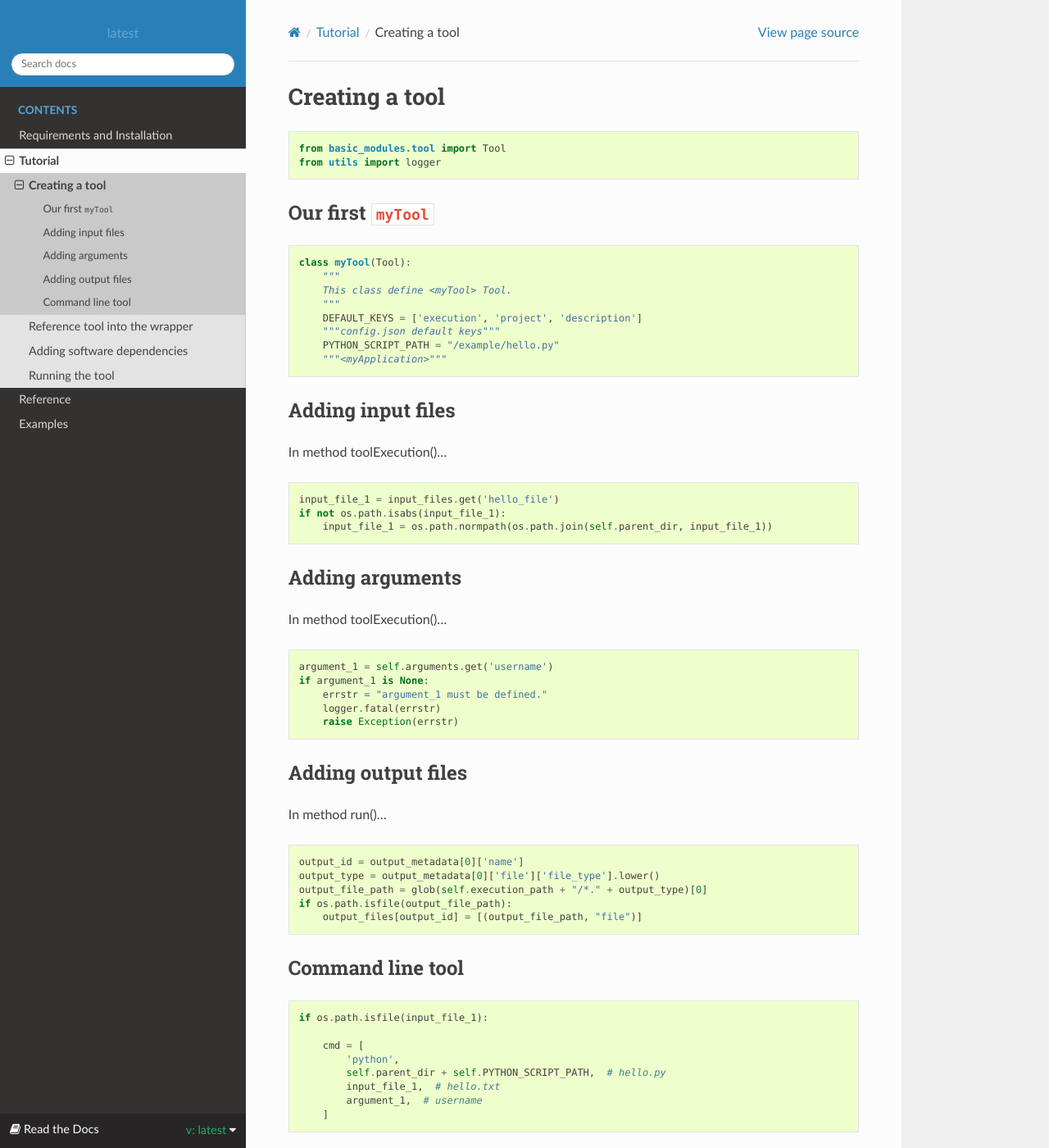
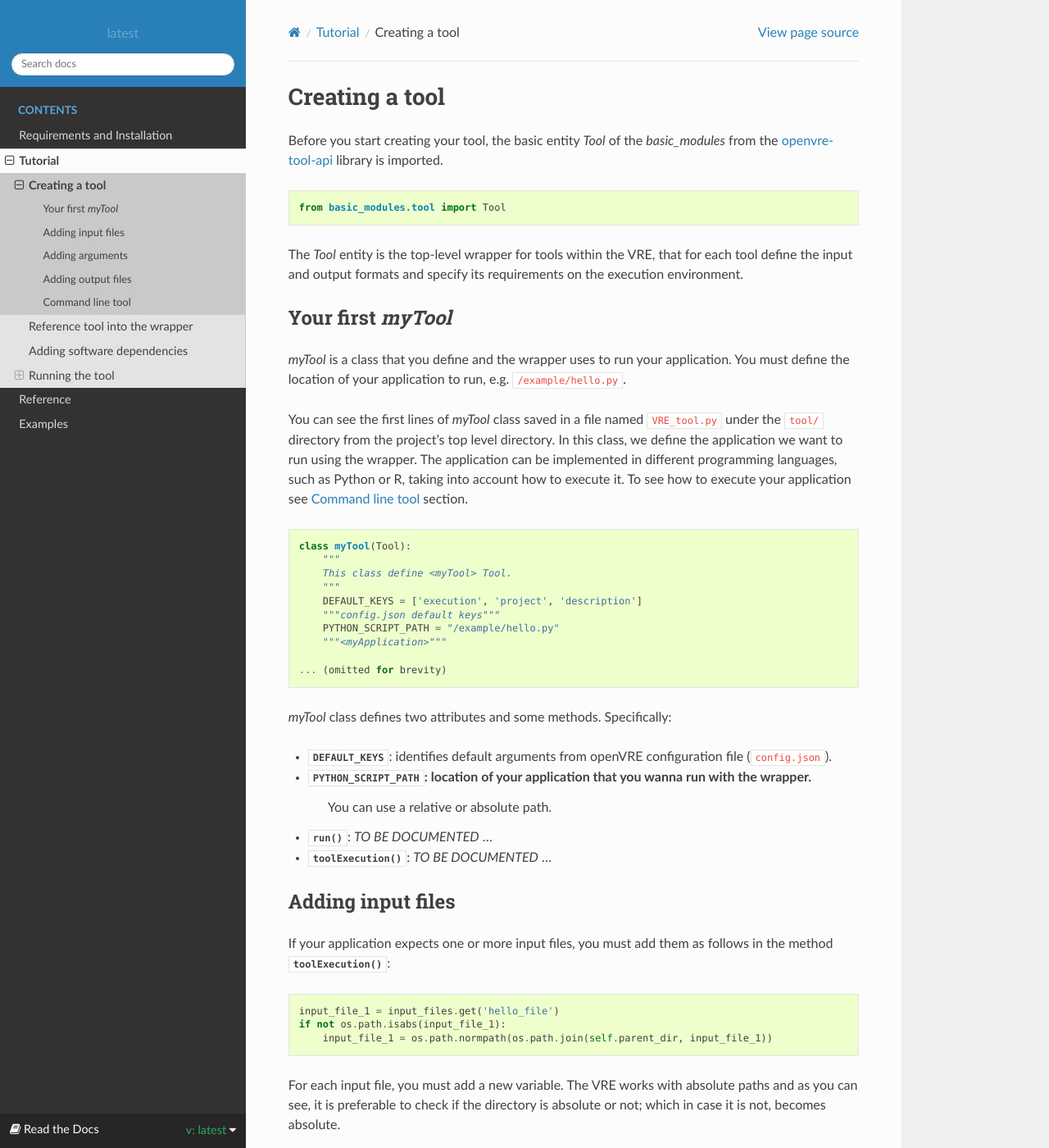
Before and after one commit to pianoza/MLToolbox, a Sphinx documentation site: the page built from docs/tutorial/tutorial.rst, in a window 1280 px wide and 1400 px high. Shown: the whole window at 82% size. Built offline with Sphinx 7.4.7 and the Read the Docs theme 2.0.0, drawn with Linux system fonts in a browser that asks for light colours; some of the changed text lies outside the part shown.

Commit message:
updated tutorial and examples documentation

```diff
--- a/docs/examples.rst
+++ b/docs/examples.rst
@@ -3,7 +3,7 @@
 ********
 
 The best way to learn is with examples, and ``vre_template_tool`` is no exception. For this
-reason, there is an example you can test and is available at `tests/basic/`_ directory.
+reason, there is an example you can test and it is available at `tests/basic/`_ directory.
 
 .. _tests/basic/: https://github.com/inab/vre_template_tool/tree/master/tests/basic/
 
--- a/docs/tutorial/tutorial.rst
+++ b/docs/tutorial/tutorial.rst
@@ -4,14 +4,28 @@
 Creating a tool
 ---------------
 
+Before you start creating your tool, the basic entity `Tool` of the `basic_modules` from the openvre-tool-api_ library
+is imported.
+
+.. _openvre-tool-api: https://github.com/inab/openvre-tool-api
+
 ::
 
     from basic_modules.tool import Tool
-    from utils import logger
 
+The `Tool` entity is the top-level wrapper for tools within the VRE, that for each tool define the input and output
+formats and specify its requirements on the execution environment.
 
-Our first ``myTool``
-~~~~~~~~~~~~~~~~~~~~
+Your first `myTool`
+~~~~~~~~~~~~~~~~~~~~~
+
+`myTool` is a class that you define and the wrapper uses to run your application. You must define the location of your
+application to run, e.g. ``/example/hello.py``.
+
+You can see the first lines of `myTool` class saved in a file named ``VRE_tool.py`` under the ``tool/`` directory from
+the project’s top level directory. In this class, we define the application we want to run using the wrapper. The
+application can be implemented in different programming languages, such as Python or R, taking into account how to
+execute it. To see how to execute your application see `Command line tool`_ section.
 
 ::
 
@@ -24,11 +38,25 @@
         PYTHON_SCRIPT_PATH = "/example/hello.py"
         """<myApplication>"""
 
+    ... (omitted for brevity)
+
+`myTool` class defines two attributes and some methods. Specifically:
+
+* :attr:`~tool.VRE_Tool.myTool.DEFAULT_KEYS`: identifies default arguments from openVRE configuration file (``config.json``).
+
+* :attr:`~tool.VRE_Tool.myTool.PYTHON_SCRIPT_PATH`: location of your application that you wanna run with the wrapper.
+    You can use a relative or absolute path.
+
+* :meth:`~tool.VRE_Tool.myTool.run()`: `TO BE DOCUMENTED` ...
+
+* :meth:`~tool.VRE_Tool.myTool.toolExecution()`: `TO BE DOCUMENTED` ...
+
 
 Adding input files
 ~~~~~~~~~~~~~~~~~~
 
-In method toolExecution()...
+If your application expects one or more input files, you must add them as follows in the method
+:meth:`~tool.VRE_Tool.myTool.toolExecution()`:
 
 ::
 
@@ -36,11 +64,14 @@
     if not os.path.isabs(input_file_1):
         input_file_1 = os.path.normpath(os.path.join(self.parent_dir, input_file_1))
 
+For each input file, you must add a new variable. The VRE works with absolute paths and as you can see, it is
+preferable to check if the directory is absolute or not; which in case it is not, becomes absolute.
 
 Adding arguments
 ~~~~~~~~~~~~~~~~
 
-In method toolExecution()...
+If your application expects one or more arguments, you must add them as follows in the method
+:meth:`~tool.VRE_Tool.myTool.toolExecution()`:
 
 ::
 
@@ -50,11 +81,14 @@
         logger.fatal(errstr)
         raise Exception(errstr)
 
+For each argument, you must add a new variable and validate their import from the configuration file (``config.json``)
+to ensure execution.
 
 Adding output files
 ~~~~~~~~~~~~~~~~~~~
 
-In method run()...
+If your application expects one or more output files, you must add them as follows in the method
+:meth:`~tool.VRE_Tool.myTool.toolExecution()`:
 
 ::
 
@@ -70,14 +104,12 @@
 
 ::
 
-    if os.path.isfile(input_file_1):
-
-        cmd = [
-            'python',
-            self.parent_dir + self.PYTHON_SCRIPT_PATH,  # hello.py
-            input_file_1,  # hello.txt
-            argument_1,  # username
-        ]
+    cmd = [
+        'python',
+        self.parent_dir + self.PYTHON_SCRIPT_PATH,  # hello.py
+        input_file_1,  # hello.txt
+        argument_1,  # username
+    ]
 
 
 .. currentmodule:: VRE_RUNNER
@@ -85,6 +117,8 @@
 
 Reference tool into the wrapper
 -------------------------------
+
+`TO BE DOCUMENTED` ...
 
 ::
 
@@ -101,6 +135,11 @@
 Adding software dependencies
 ----------------------------
 
+If you need some software requirements to run your application, you must add them to the file VRE_RUNNER_, in the
+project's top level directory.
+
+.. _VRE_RUNNER: https://github.com/inab/vre_template_tool/blob/master/VRE_RUNNER
+
 ::
 
     DEPENDENCIES=("Rscript", "docker")
@@ -108,3 +147,31 @@
 
 Running the tool
 ----------------
+
+To put the tool to work, go to the project's top level directory and run:
+
+::
+
+    ./VRE_RUNNER --config tests/basic/config.json --in_metadata tests/basic/in_metadata.json --out_metadata out_metadata.json --log_file VRE_RUNNER.log
+
+This command runs the tool that we've just created and you will get an output similar to this:
+
+::
+
+    2021-08-06 13:08:34 | INFO: 0) Unpack information from JSON
+    2021-08-06 13:08:34 | INFO: 1) Instantiate and Configure Tool
+    2021-08-06 13:08:34 | INFO: 2) Run Tool
+    2021-08-06 13:08:34 | PROGRESS: <myApplication> execution finished successfully - FINISHED
+    2021-08-06 13:08:34 | INFO: 3) Create information
+    2021-08-06 13:08:34 | INFO: 4) Pack information to JSON
+    2021-08-06 13:08:34 | PROGRESS: <myTool> tool successfully executed;
+
+Now, check the files in the ``run000`` directory. You should notice that a new file has been created: ``output_metadata.json``,
+with the content for the respective results, as the `run` method instructs.
+
+.. note:: If you are wondering about the ``run000`` directory, you can see an example in the :doc:`Examples Section</examples>`.
+
+What just happened under the execution?
+~~~~~~~~~~~~~~~~~~~~~~~~~~~~~~~~~~~~~~~
+
+`TO BE DOCUMENTED` ...
```
Also changed, not shown: other parts of docs/examples.rst (+1 -1 lines), docs/index.rst (+7 -0 lines).
